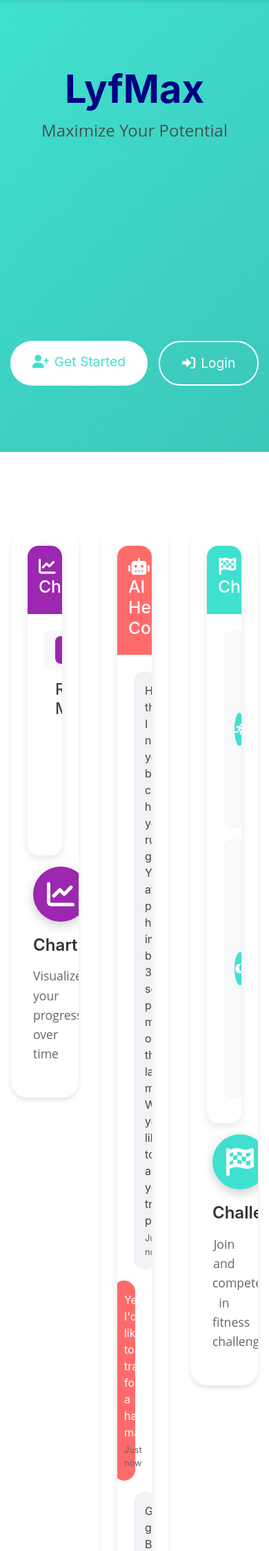
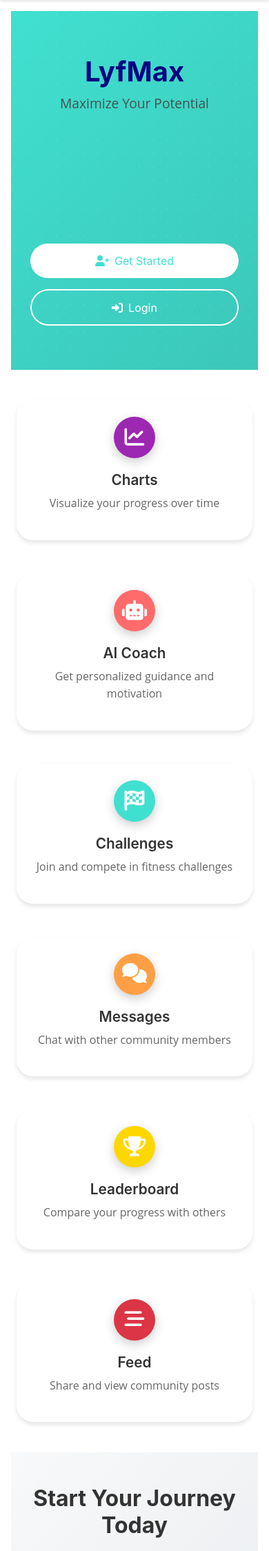
Before and after one commit to bb01010101/pythonflaskwebsite, a Flask app: page / in a window 390 px wide. Shown: the part 60-2308 px from the top of the page at 69% size. Run offline with Flask 3, Linux system fonts and the light colour scheme.

Commit message:
scalability for mobile UI

```diff
--- a/website/templates/landing.html
+++ b/website/templates/landing.html
@@ -68,6 +68,7 @@
     .main-content {
         opacity: 0;
         animation: fadeIn 1s ease-out 2.5s forwards;
+        padding: 1rem;
     }
 
     @keyframes fadeIn {
@@ -90,11 +91,8 @@
     .hero-section {
         background: linear-gradient(135deg, var(--primary-color) 0%, var(--primary-hover) 100%);
         color: white;
-        padding: 6rem 0;
-        margin-bottom: 2rem;
+        padding: 6rem 1rem;
         text-align: center;
-        position: relative;
-        overflow: hidden;
     }
 
     .hero-section::before {
@@ -134,6 +132,7 @@
         transition: all 0.4s ease;
         background: white;
         box-shadow: 0 4px 6px rgba(0, 0, 0, 0.1);
+        margin: 1rem 0;
     }
 
     .feature-card:hover {
@@ -377,6 +376,127 @@
 
     .dark-mode .cta-title {
         color: var(--text-light);
+    }
+
+    /* Responsive Styles */
+    @media (max-width: 768px) {
+        .hero-title {
+            font-size: 2.5rem;
+        }
+
+        .hero-subtitle {
+            font-size: 1.2rem;
+        }
+
+        .feature-card {
+            margin: 0.5rem 0;
+        }
+
+        .splash-logo {
+            font-size: 3rem;
+        }
+
+        .splash-text {
+            font-size: 1.2rem;
+        }
+
+        .feature-screenshot {
+            display: none;  /* Hide screenshots on mobile */
+        }
+
+        .feature-content {
+            padding: 1.5rem;
+        }
+
+        .feature-icon-wrapper {
+            margin-top: 0;  /* Reset margin since we're not showing screenshots */
+            width: 60px;
+            height: 60px;
+        }
+
+        .feature-icon {
+            font-size: 1.8rem;
+        }
+
+        .feature-title {
+            font-size: 1.3rem;
+            margin-bottom: 0.5rem;
+        }
+
+        .feature-description {
+            font-size: 1rem;
+        }
+
+        .hero-section {
+            padding: 4rem 1rem;
+        }
+
+        .btn-cta {
+            padding: 0.8rem 1.5rem;
+            font-size: 1rem;
+        }
+    }
+
+    @media (max-width: 576px) {
+        .splash-logo {
+            font-size: 2.5rem;
+        }
+
+        .splash-text {
+            font-size: 1rem;
+        }
+
+        .hero-title {
+            font-size: 2rem;
+        }
+
+        .hero-subtitle {
+            font-size: 1rem;
+        }
+
+        .logo-text h1 {
+            font-size: 2.5rem !important;
+        }
+
+        .logo-text p {
+            font-size: 1.2rem !important;
+        }
+
+        .feature-section {
+            padding: 2rem 0;
+        }
+
+        .col-md-4 {
+            width: 100%;  /* Full width on mobile */
+            padding: 0.5rem;
+        }
+
+        .feature-card {
+            margin: 0.25rem 0;
+        }
+
+        .cta-section {
+            padding: 3rem 0;
+        }
+
+        .cta-title {
+            font-size: 2rem;
+        }
+
+        .d-flex.justify-content-center.gap-3 {
+            flex-direction: column;
+            gap: 1rem !important;
+        }
+
+        .btn-cta {
+            width: 100%;
+            text-align: center;
+        }
+    }
+
+    /* Add smooth transitions for responsive changes */
+    .feature-card, .hero-section, .feature-content, .feature-icon-wrapper {
+        transition: all 0.3s ease-in-out;
     }
 </style>
 
```
